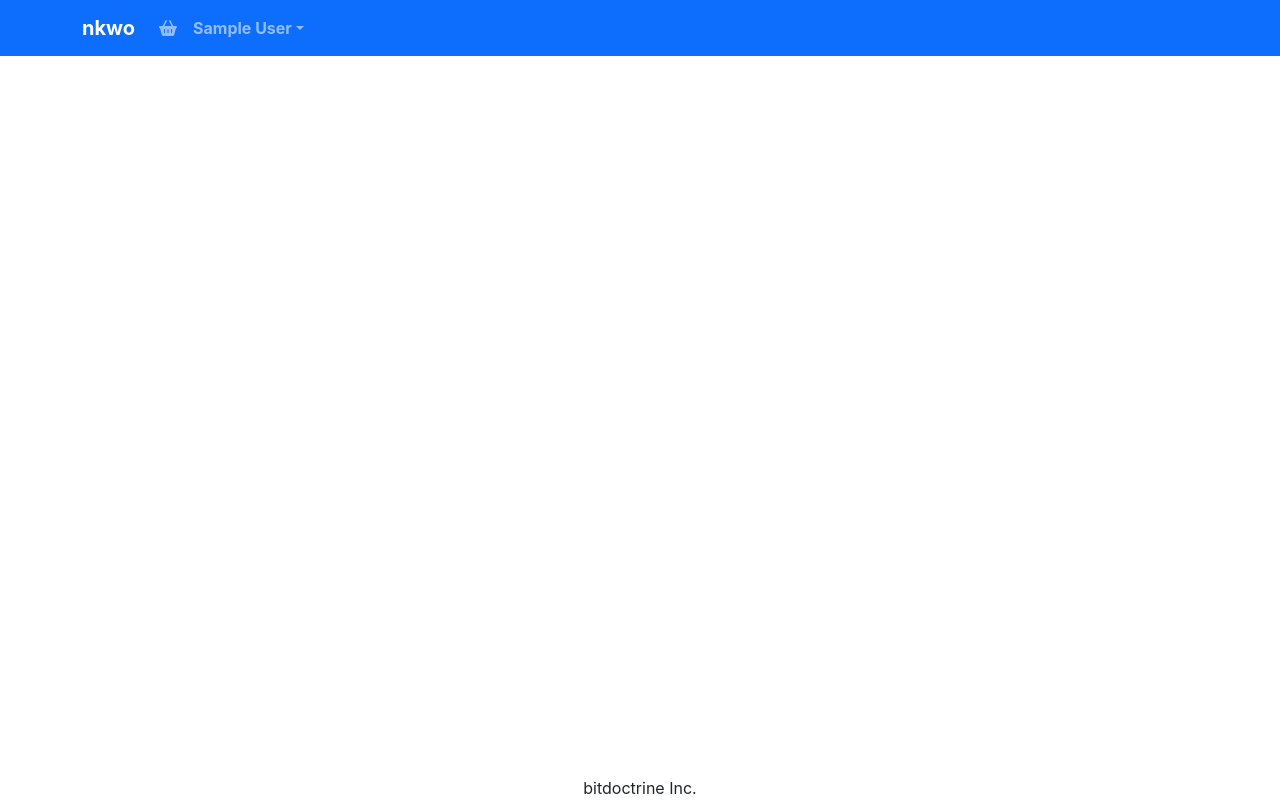
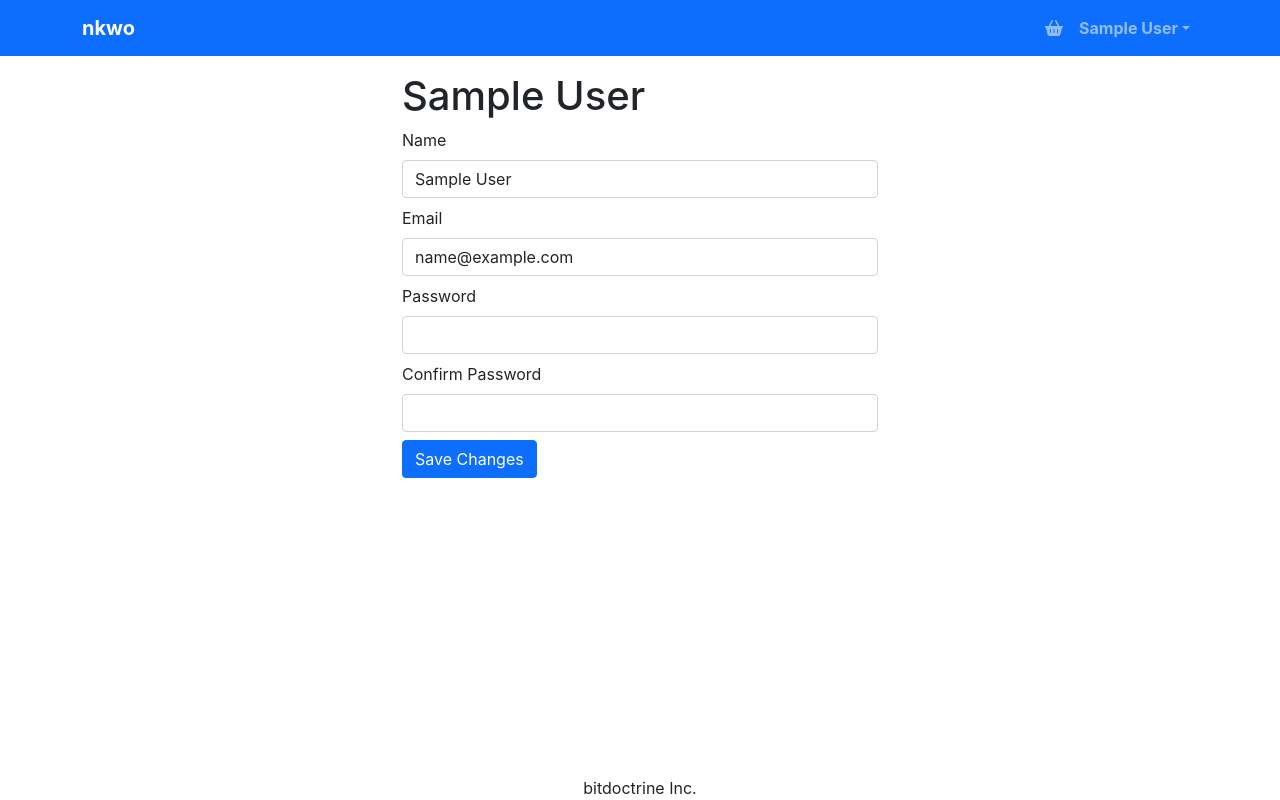
Before and after one commit to bitdoctrine/nkwo, a React (Create React App) app in the folder frontend/: page /profile in a window 1280 px wide. Built offline with nearby package versions, Linux system fonts and the light colour scheme; sample sign-in values are in the browser's storage.

Commit message:
Added profile details update functionalities for both fron and backend

```diff
--- a/frontend/src/App.js
+++ b/frontend/src/App.js
@@ -18,6 +18,8 @@ import Singup from './screens/Singup';
 import PaymentMethod from './screens/PaymentMethod';
 import Order from './screens/Order';
 import OrderScreen from './screens/OrderScreen';
+import OrderHistory from './screens/OrderHistory';
+import UserProfile from './screens/UserProfile';
 
 function App() {
   const { state, dispatch: ctxDispatch } = useContext(Store);
@@ -34,12 +36,14 @@ function App() {
       <div className="d-flex flex-column site-container">
         <ToastContainer position="bottom-center" limit={1} />
         <header>
-          <Navbar bg="primary" variant="dark">
+          <Navbar bg="primary" variant="dark" expand="lg">
             <Container>
               <LinkContainer to="/">
                 <Navbar.Brand>nkwo</Navbar.Brand>
               </LinkContainer>
-              <Nav className="me-auto">
+              <Navbar.Toggle aria-controls="basic-navbar-nav" />
+              <Navbar.Collapse id="basic-navbar-nav">
+                <Nav className="me-auto w-100 justify-content-end">
                   <Link to="/cart" className="nav-link">
                     <i class="fa-solid fa-basket-shopping"></i>
                     {cart.cartItems.length > 0 && (
@@ -68,6 +72,7 @@ function App() {
                     </Link>
                   )}
                 </Nav>
+              </Navbar.Collapse>
             </Container>
           </Navbar>
         </header>
@@ -83,6 +88,8 @@ function App() {
               <Route path="/order" element={<Order />} />
               <Route path="/order/:id" element={<OrderScreen />} />
               <Route path="/" element={<HomeScreen />} />
+              <Route path="/profile" element={<UserProfile />} />
+              <Route path="/orderHistory" element={<OrderHistory />} />
             </Routes>
           </Container>
         </main>
--- /dev/null
+++ b/frontend/src/screens/OrderHistory.js
@@ -0,0 +1,105 @@
+import React, { useContext, useEffect, useReducer } from 'react';
+import { Helmet } from 'react-helmet-async';
+import { useNavigate } from 'react-router-dom';
+import LoadingBox from '../components/LoadingBox';
+import MessageBox from '../components/MessageBox';
+import axios from 'axios';
+import { getError } from '../util';
+import { Store } from '../Store';
+import { Button } from 'react-bootstrap';
+
+const reducer = (state, action) => {
+  switch (action.type) {
+    case 'FETCH_REQUEST':
+      return { ...state, loading: true };
+    case 'FETCH_SUCCESS':
+      return { ...state, orders: action.payload, loading: false };
+    case 'FETCH_FAILED':
+      return { ...state, loading: false, error: action.payload };
+    default:
+      return state;
+  }
+};
+
+export default function OrderHistory() {
+  const [{ loading, error, orders }, dispatch] = useReducer(reducer, {
+    loading: true,
+    error: '',
+  });
+
+  const navigate = useNavigate();
+  const { state } = useContext(Store);
+  const { userInfo } = state;
+
+  useEffect(() => {
+    const fetchUserOrders = async () => {
+      dispatch({ type: 'FETCH_REQUEST' });
+      try {
+        const { data } = await axios.get(`/api/orders/mine`, {
+          headers: { authorization: `Bearer ${userInfo.token}` },
+        });
+        dispatch({ type: 'FETCH_SUCCESS', payload: data });
+      } catch (error) {
+        dispatch({
+          type: 'FETCH_FAILED',
+          payload: getError(error),
+        });
+      }
+    };
+
+    fetchUserOrders();
+  }, [userInfo]);
+  return (
+    <div>
+      <Helmet>
+        <title>Order History</title>
+      </Helmet>
+      <h1>History</h1>
+      {loading ? (
+        <LoadingBox></LoadingBox>
+      ) : error ? (
+        <MessageBox variant="danger">{error}</MessageBox>
+      ) : (
+        <table className="table">
+          <thead>
+            <tr>
+              <th>ID</th>
+              <th>DATE</th>
+              <th>TOTAL</th>
+              <th>PAID</th>
+              <th>DELIVERED</th>
+              <th>ACTIONS</th>
+            </tr>
+          </thead>
+          <tbody>
+            {orders.map((order) => (
+              <tr key={order._id}>
+                <td>{order._id}</td>
+                <td>{order.createdAt.substring(0, 10)}</td>
+                <td>{order.totalPrice}</td>
+                <td>{order.isPaid ? order.paidAt.substring(0, 10) : 'No'}</td>
+                <td>
+                  {order.isDelivered
+                    ? order.isDeliveredAt.substring(0, 10)
+                    : 'No'}
+                </td>
+                <td>
+                  <Button
+                    type="button"
+                    v
+                    variant="light"
+                    onClick={() => {
+                      navigate(`/order/${order._id}`);
+                    }}
+                  >
+                    Details
+                  </Button>
+                </td>
+              </tr>
+            ))}
+          </tbody>
+        </table>
+      )}
+    </div>
+  );
+}
--- a/frontend/src/screens/OrderScreen.js
+++ b/frontend/src/screens/OrderScreen.js
@@ -191,7 +191,7 @@ export default function OrderScreen() {
                           alt={orderItem.name}
                           className="img-fluid rounded img-thumbnail"
                         ></img>{' '}
-                        <Link to={`/products/${orderItem.slug}`}>
+                        <Link to={`/product/${orderItem.slug}`}>
                           {orderItem.name}
                         </Link>
                       </Col>
--- /dev/null
+++ b/frontend/src/screens/UserProfile.js
@@ -0,0 +1,105 @@
+import axios from 'axios';
+import React, { useContext, useReducer, useState } from 'react';
+import { Button, Form } from 'react-bootstrap';
+import { Helmet } from 'react-helmet-async';
+import { toast } from 'react-toastify';
+import { cases, Store } from '../Store';
+import { getError } from '../util';
+
+const reducer = (action, state) => {
+  switch (action.type) {
+    case 'UPDATE_REQUEST':
+      return { ...state, updating: true };
+    case 'UPDATE_SUCCESS':
+      return { ...state, updating: false };
+    case 'UPDATE_FAILED':
+      return { ...state, updating: false };
+    default:
+      return state;
+  }
+};
+export default function UserProfile() {
+  const { state, dispatch: ctxDispatch } = useContext(Store);
+  const { userInfo } = state;
+
+  const [name, setName] = useState(userInfo.name);
+  const [email, setEmail] = useState(userInfo.email);
+  const [password, setPassword] = useState('');
+  const [confirmPassword, setConfirmPassword] = useState('');
+
+  const [{ updating }, dispatch] = useReducer(reducer, { updating: false });
+
+  const submit = async (e) => {
+    e.preventDefault();
+    try {
+      const { data } = await axios.put(
+        `/api/users/profile`,
+        {
+          name,
+          email,
+          password,
+        },
+        { headers: { authorization: `Bearer ${userInfo.token}` } }
+      );
+      dispatch({ type: 'UPDATE_SUCCESS' });
+      ctxDispatch({ type: cases.SIGNIN, payload: data });
+      localStorage.setItem('userInfo', JSON.stringify(data));
+      toast.success('Profile Successfully Updated');
+    } catch (error) {
+      dispatch({
+        type: 'UPDATE_FAILED',
+      });
+      toast.error(getError(error));
+    }
+  };
+
+  return (
+    <div className="container small-container">
+      <Helmet>
+        <title>{userInfo.name}</title>
+      </Helmet>
+      <h1 className="my-2">{userInfo.name}</h1>
+      <form onSubmit={submit}>
+        <Form.Group className="mb-2" controlId="name">
+          <Form.Label>Name</Form.Label>
+          <Form.Control
+            type="text"
+            value={name}
+            onChange={(e) => setName(e.target.value)}
+            required
+          />
+        </Form.Group>
+        <Form.Group className="mb-2" controlId="email">
+          <Form.Label>Email</Form.Label>
+          <Form.Control
+            type="email"
+            value={email}
+            onChange={(e) => setEmail(e.target.value)}
+            required
+          />
+        </Form.Group>
+        <Form.Group className="mb-2" controlId="password">
+          <Form.Label>Password</Form.Label>
+          <Form.Control
+            type="password"
+            value={password}
+            onChange={(e) => setPassword(e.target.value)}
+            required
+          />
+        </Form.Group>
+        <Form.Group className="mb-2" controlId="confirmPassword">
+          <Form.Label>Confirm Password</Form.Label>
+          <Form.Control
+            type="password"
+            value={confirmPassword}
+            onChange={(e) => setConfirmPassword(e.target.value)}
+            required
+          />
+        </Form.Group>
+        <div className="my-2">
+          <Button type="submit">Save Changes</Button>
+        </div>
+      </form>
+    </div>
+  );
+}
```
Also changed, not shown: 2 other files (tests, documents, lock files or other folders). Lines whose indentation alone changed are shown as unchanged.
